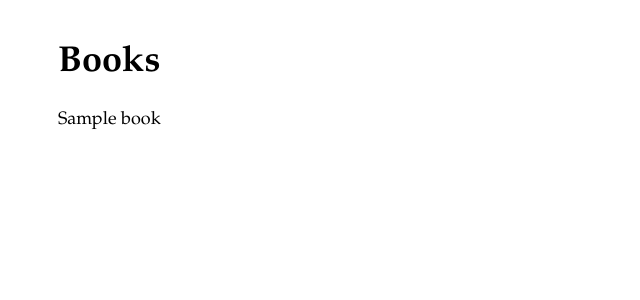
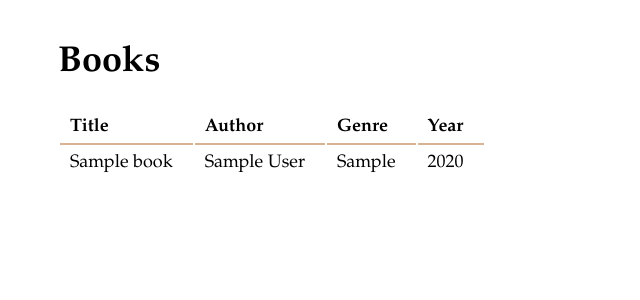
Before and after one commit to fabi01a/SQL-Library-Manager, a Node server app: page /books in a window 1280 px wide. Shown: the top 300 px of the page, without its empty margins (0-640 px from the left). Run offline with Node 20, Linux system fonts and the light colour scheme; tables that the repository leaves empty hold one stand-in row (values such as "Sample post"); some libraries are stand-ins or nearby versions.

Commit message:
updated index.pug to display configured list

```diff
--- a/views/index.pug
+++ b/views/index.pug
@@ -3,5 +3,17 @@ extends layout
 block content
     h1 Books
 
-    each book in books
-        p=book.title
+    table
+        thread
+            tr
+                th Title
+                th Author
+                th Genre
+                th Year
+        tbody
+            each book in books
+                tr
+                    td= book.title
+                    td= book.author
+                    td= book.genre
+                    td= book.year
```
